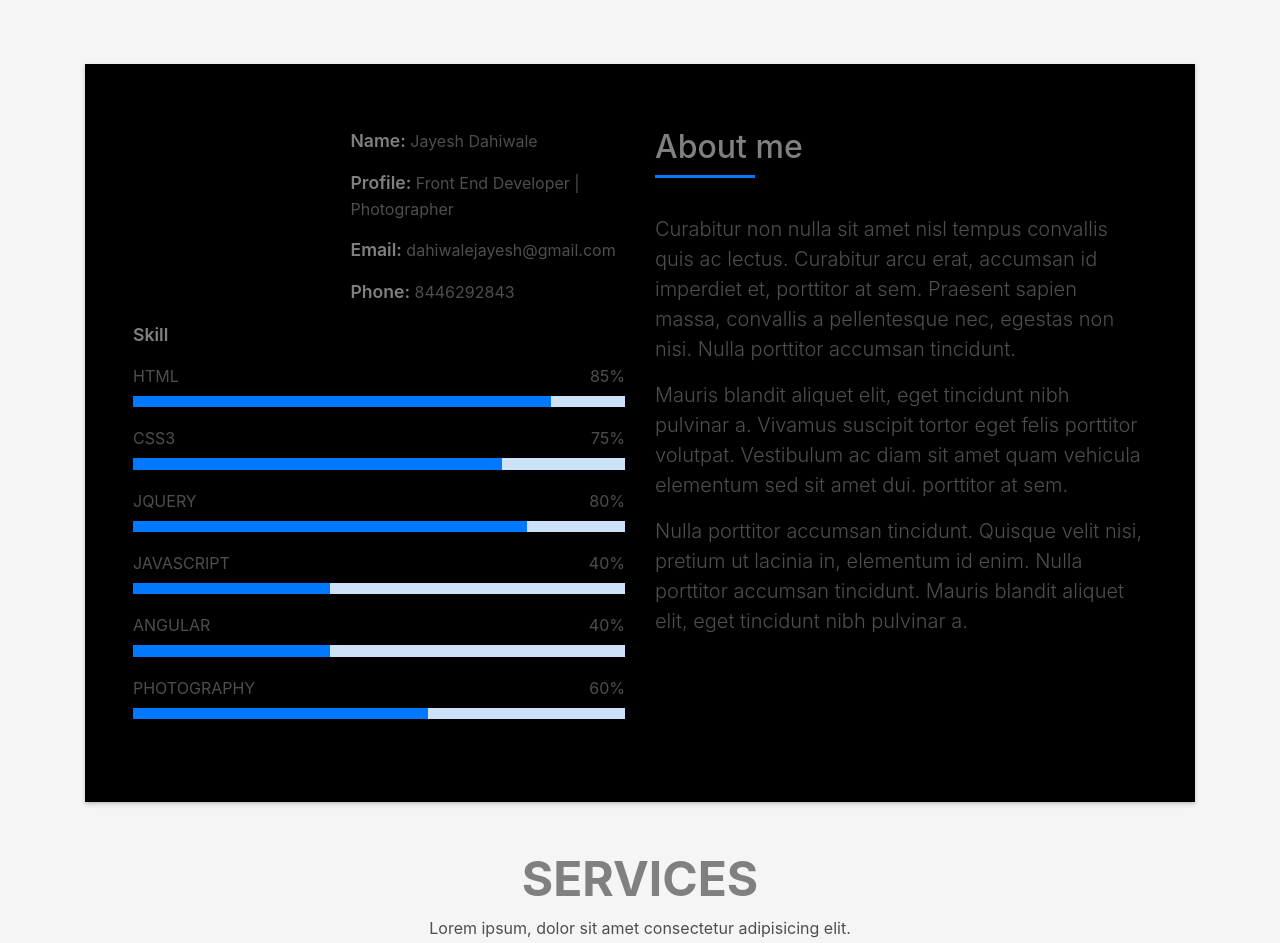
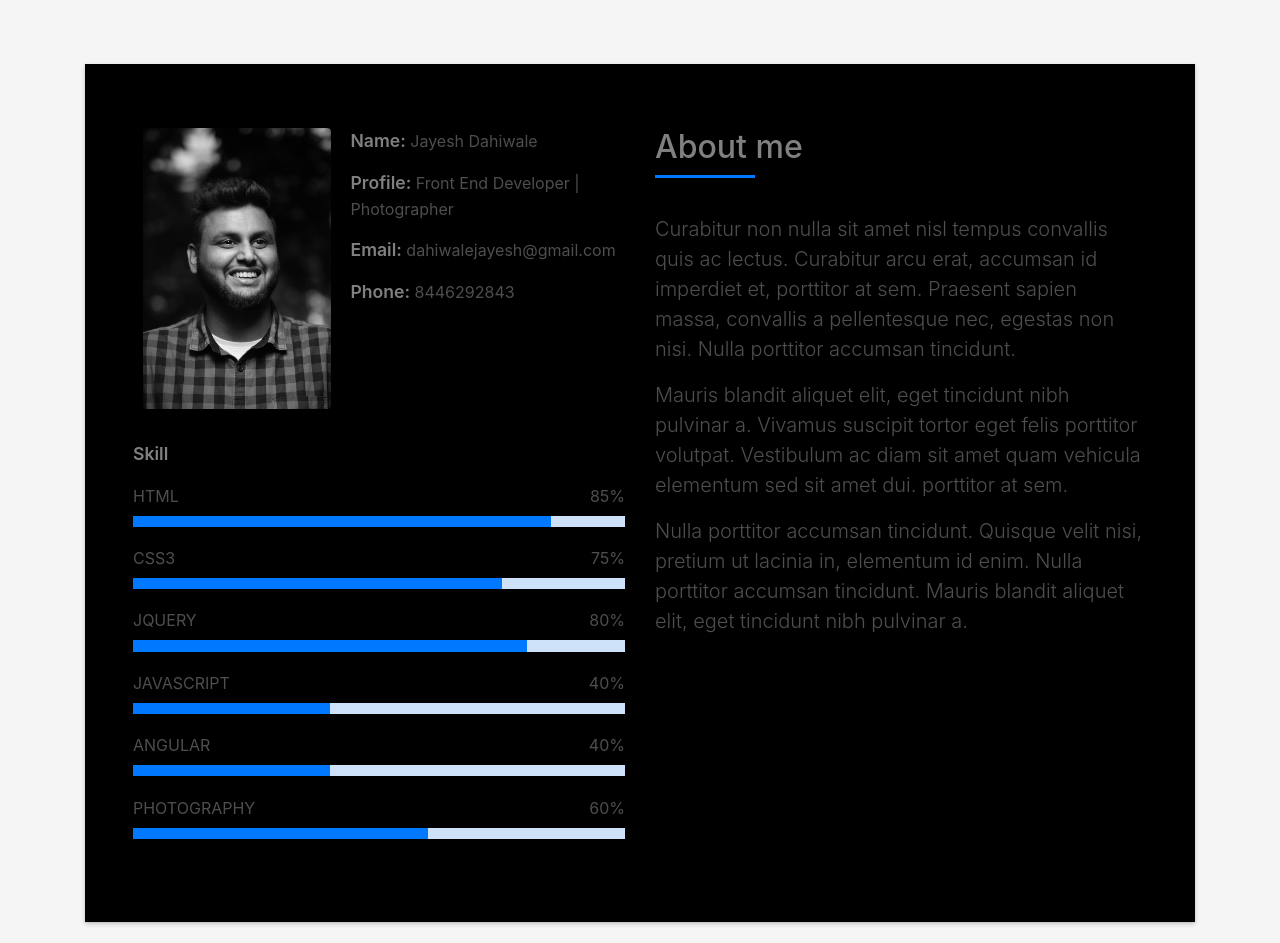
Before and after one commit to dahiwalejayesh/dahiwalejayesh.github.io, a plain HTML site: page index.html in a window 1280 px wide. Shown: the part 800-1743 px from the top of the page. Drawn offline with Linux system fonts and the light colour scheme; files whose address does not match are found by name.

Commit message:
Update index.html

```diff
--- a/index.html
+++ b/index.html
@@ -22,8 +22,6 @@
 
   <!-- Main Stylesheet File -->
   <link href="css/style.css" rel="stylesheet">
-  <base href="img/testimonial-2.jpg">
-
   <!-- =======================================================
     Theme Name: DevFolio
     Theme URL: https://bootstrapmade.com/devfolio-bootstrap-portfolio-html-template/
```
